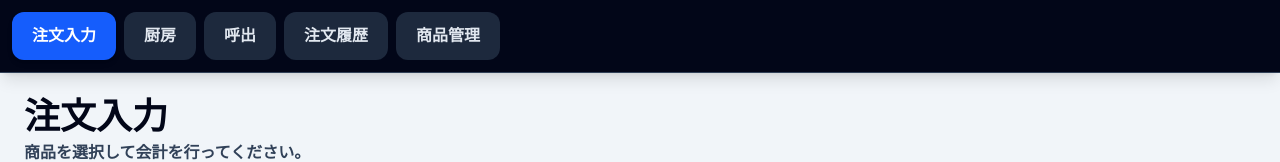
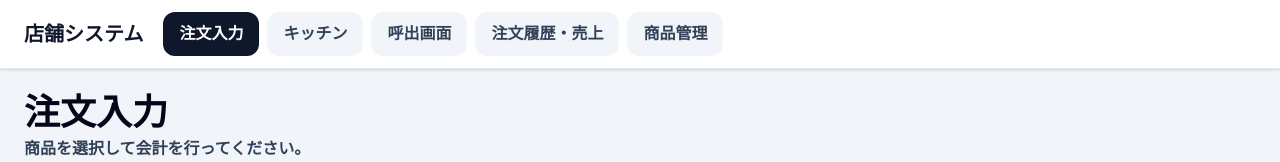
Before and after one commit to 5zb2znh7yp-oss/kitchen-order, a Next.js app: page / in a window 1280 px wide. Shown: the top 162 px of the page. Built offline with nearby package versions, Linux system fonts and the light colour scheme; no server answers; the database is empty.

Commit message:
Improve navigation

```diff
--- a/components/Navbar.tsx
+++ b/components/Navbar.tsx
@@ -3,11 +3,11 @@
 import Link from "next/link";
 import { usePathname } from "next/navigation";
 
-const links = [
+const navItems = [
 { href: "/", label: "注文入力" },
-  { href: "/kitchen", label: "厨房" },
-  { href: "/call", label: "呼出" },
-  { href: "/orders", label: "注文履歴" },
+{ href: "/kitchen", label: "キッチン" },
+{ href: "/call", label: "呼出画面" },
+{ href: "/orders", label: "注文履歴・売上" },
 { href: "/products", label: "商品管理" },
 ];
 
@@ -15,29 +15,39 @@ export default function Navbar() {
 const pathname = usePathname();
 
 return (
-    <nav className="sticky top-0 z-50 border-b border-slate-700 bg-slate-950 px-3 py-3 shadow-lg">
-      <div className="mx-auto flex max-w-[1600px] flex-wrap gap-2">
-        {links.map((link) => {
+<nav className="sticky top-0 z-50 border-b border-slate-200 bg-white shadow-sm">
+<div className="mx-auto max-w-[1600px] px-3 py-3 md:px-6">
+<div className="flex items-center gap-3 overflow-x-auto">
+<Link href="/" className="mr-2 shrink-0 text-lg font-black text-slate-900 md:text-xl" >
+店舗システム
+</Link>
+
+      <div className="flex shrink-0 gap-2">
+        {navItems.map((item) => {
           const isActive =
-            pathname === link.href ||
-            (link.href !== "/" &&
-              pathname.startsWith(link.href));
+            item.href === "/"
+              ? pathname === "/"
+              : pathname.startsWith(item.href);
 
           return (
             <Link
-              key={link.href}
-              href={link.href}
-              className={`rounded-xl px-4 py-3 text-sm font-black transition md:px-5 md:text-base ${
-                isActive
-                  ? "bg-blue-600 text-white shadow-md"
-                  : "bg-slate-800 text-slate-200 hover:bg-slate-700 hover:text-white"
-              }`}
+              key={item.href}
+              href={item.href}
+              className={
+                "whitespace-nowrap rounded-xl px-4 py-2.5 text-sm font-black transition md:text-base " +
+                (isActive
+                  ? "bg-slate-900 text-white"
+                  : "bg-slate-100 text-slate-700 hover:bg-slate-200")
+              }
             >
-              {link.label}
+              {item.label}
             </Link>
           );
         })}
       </div>
+    </div>
+  </div>
 </nav>
+
 );
 }
```
Lines whose indentation alone changed are shown as unchanged.
